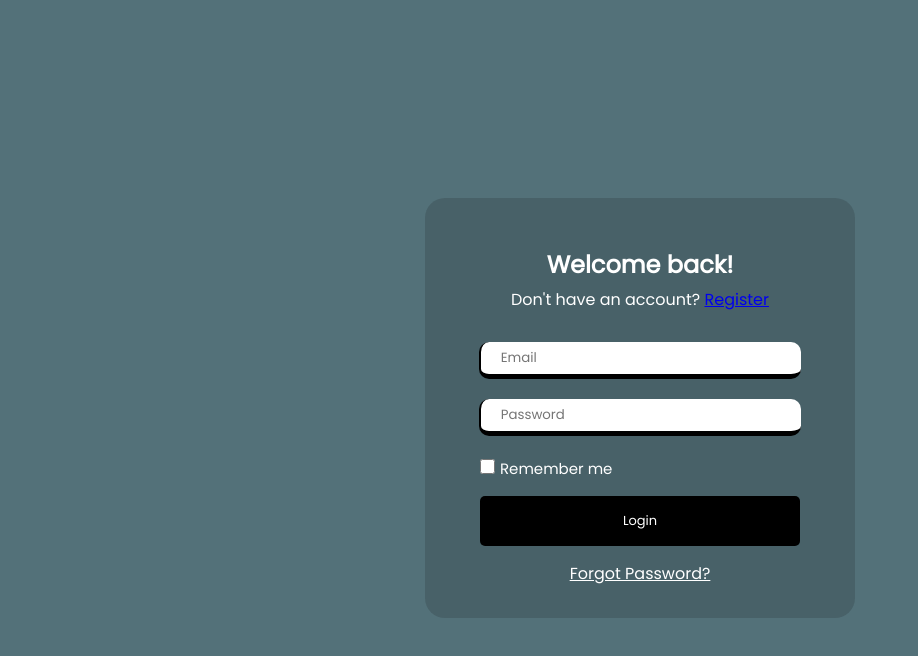
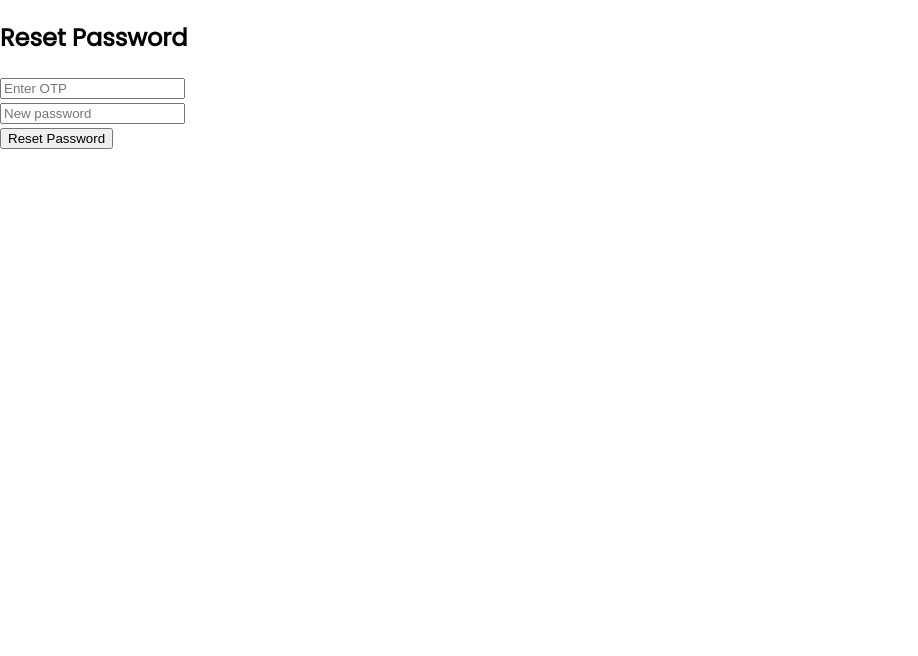
Before and after one commit to stephojuyah/mern-practice-frontend, a React (Vite) app: page /login in a window 1280 px wide. Shown: the top 656 px of the page, without its empty margins (0-918 px from the left). Built offline with nearby package versions, Linux system fonts and the light colour scheme.

Commit message:
new commit

```diff
--- a/src/main.jsx
+++ b/src/main.jsx
@@ -1,14 +1,14 @@
 import { StrictMode } from 'react'
 import { createRoot } from 'react-dom/client'
-import {BrowserRouter, Routes, Route} from 'react-router-dom'
+// import {BrowserRouter, Routes, Route} from 'react-router-dom'
 // import './index.css'
 // import App from './App.jsx'
 
-import Register from './pages/register/Register.jsx'
-import Login from './pages/login/Login.jsx'
-import RequestReset from './pages/request_reset/RequestReset.jsx'
-// import RequestReset from './pages/reset_password/ResetPassword.jsx'
-import Home from './pages/home/Home.jsx'
+// import Register from './pages/register/Register.jsx'
+// import Login from './pages/login/Login.jsx'
+// import RequestReset from './pages/request_reset/RequestReset.jsx'
+import ResetPassword from './pages/reset_password/ResetPassword.jsx'
+// import Home from './pages/home/Home.jsx'
 // import Dash from './pages/dashboard/Dash.jsx'
 
 createRoot(document.getElementById('root')).render(
@@ -17,19 +17,20 @@ createRoot(document.getElementById('root')).render(
     {/* <Register /> */}
     {/* <Login /> */}
     {/* <RequestReset /> */}
+    <ResetPassword />
     {/* <Home /> */}
     {/* <Dash /> */}
 
 
-     <BrowserRouter>
+     {/* <BrowserRouter>
       <Routes>
         <Route path="/" element={<Home />} />
         <Route path="/register" element={<Register />} />
         <Route path='/login' element={<Login />} />
-        {/* <Route path='/dashboard' element={<Dash />} /> */}
-        <Route path='/forgot' element={<RequestReset />} />
-        {/* <Route path='/reset_password' element={<ResetPassword />} /> */}
+        <Route path='/dashboard' element={<Dash />} />
+        <Route path='/request_otp' element={<RequestReset />} />
+        <Route path='/reset_password' element={<ResetPassword />} />
       </Routes>
-    </BrowserRouter>
+    </BrowserRouter> */}
   </StrictMode>,
 )
--- a/src/pages/login/LoginCom1.jsx
+++ b/src/pages/login/LoginCom1.jsx
@@ -17,7 +17,7 @@ const LoginCom1 = () => {
                        <span className="me">Remember me</span>
                     </div>
                     <input type="submit" value="Login" className="login-button"/><br />
-                    <Link to="/forgot" className="forgot">Forgot Password?</Link>
+                    <Link to="/request_otp" className="forgot">Forgot Password?</Link>
                 </form>
             </div>
 
--- a/src/pages/request_reset/RequestResetCom1.jsx
+++ b/src/pages/request_reset/RequestResetCom1.jsx
@@ -1,5 +1,5 @@
 import '../../styles/request_reset.css'
-import React, { useState } from 'react';
+import { useState } from 'react';
 
 
 
--- a/src/pages/reset_password/ResetPassword.jsx
+++ b/src/pages/reset_password/ResetPassword.jsx
@@ -3,8 +3,10 @@ import ResetPasswordCom1 from './ResetPasswordCom1'
 
 
 function ResetPassword() {
+  console.log("ResetPassword rendered");
   return (
     <>
+
       <ResetPasswordCom1 />
     </>
   )
--- a/src/pages/reset_password/ResetPasswordCom1.jsx
+++ b/src/pages/reset_password/ResetPasswordCom1.jsx
@@ -1,14 +1,15 @@
-import '../../styles/reset_password.css'
+// import '../../styles/reset_password.css'
 
-const ResetPassword = () => {
+const ResetPasswordCom1 = () => {
     return (
         <>
             <div className='reset-container'>
                 <div className='reset-form'>
                     <form action="" className='form-g'>
                         <h2 className='reset'>Reset Password</h2>
-                    <input type="number" className='otp-input' placeholder='Enter OTP' value={otp} required/>
-                    <input type="password" className='password-input' placeholder='New password' value={password} required/>
+                        <input type="text" className='otp-input' placeholder='Enter OTP'  required/><br />
+                        <input type="password" className='password-input' placeholder='New password'  required/><br />
+                        <input type="submit" value='Reset Password' className='reset-button'/>
                    </form>
                 </div>
             </div>
@@ -16,4 +17,4 @@ const ResetPassword = () => {
     )
 }
 
-export default ResetPassword
+export default ResetPasswordCom1
```
Lines whose indentation alone changed are shown as unchanged.
